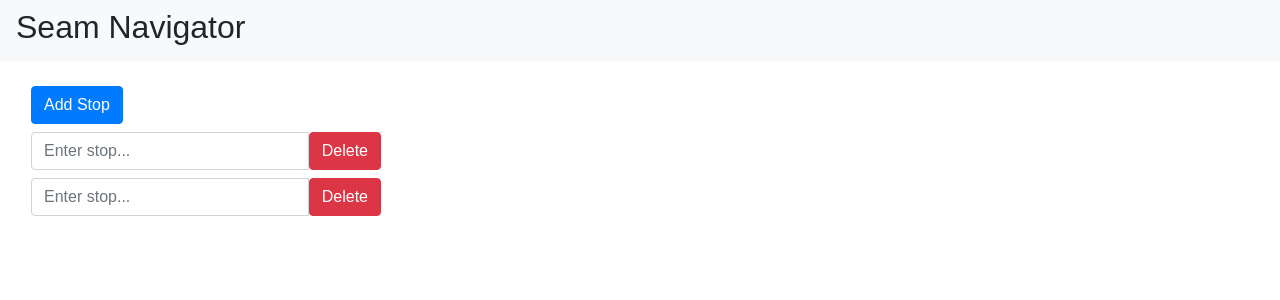
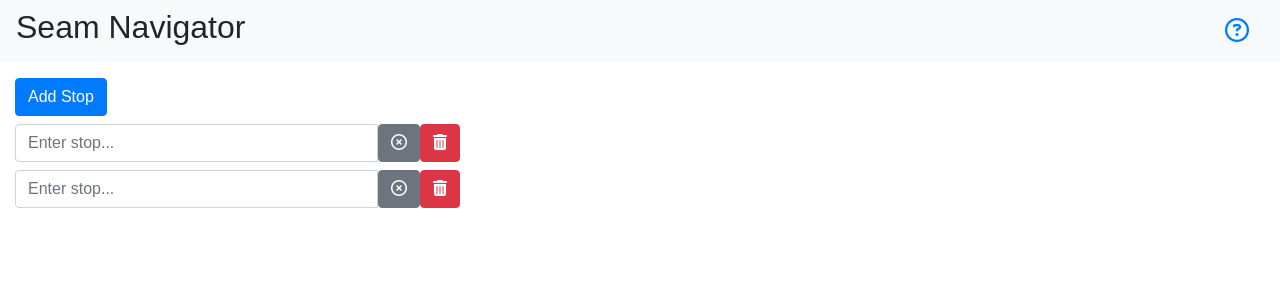
Before and after one commit to CallumHewitt/seam-navigator, a React (Create React App) app: page / in a window 1280 px wide. Shown: the top 300 px of the page. Built offline with nearby package versions, Linux system fonts and the light colour scheme; the HTML template or start-up script is replaced by a standard one.

Commit message:
Fixing stop display bug and adding button to clear text

```diff
--- a/public/index.html
+++ b/public/index.html
@@ -1,5 +1,6 @@
 <!DOCTYPE html>
 <html lang="en">
+
 <head>
   <meta charset="utf-8" />
   <link rel="icon" href="%PUBLIC_URL%/favicon.ico" />
@@ -7,6 +8,7 @@
   <meta name="theme-color" content="#000000" />
   <meta name="description" content="Seam Navigator - Find your way!" />
   <link rel="apple-touch-icon" href="%PUBLIC_URL%/logo192.png" />
+  <script src="https://kit.fontawesome.com/5858de5449.js" crossorigin="anonymous"></script>
   <!--
       manifest.json provides metadata used when your web app is installed on a
       user's mobile device or desktop. See https://developers.google.com/web/fundamentals/web-app-manifest/
@@ -23,6 +25,7 @@
     -->
   <title>Seam Navigator</title>
 </head>
+
 <body>
   <noscript>You need to enable JavaScript to run this app.</noscript>
   <div id="root"></div>
@@ -37,4 +40,5 @@
       To create a production bundle, use `npm run build` or `yarn build`.
     -->
 </body>
+
 </html>
--- a/src/App.js
+++ b/src/App.js
@@ -4,21 +4,41 @@ import Plotter from './components/plotter'
 import map from './data/map'
 
 class App extends Component {
-  state = {
-    map
-  }
-
   render() {
     return (
       <React.Fragment>
         <nav className="navbar navbar-expand-lg navbar-dark bg-light">
-          <h2>Seam Navigator</h2>
+          <div className="container-fluid pl-0">
+            <h2 className="float-start">Seam Navigator</h2>
+            <a className="float-end" href="http://callumh.io">
+              <i className="fa-regular fa-xl fa-circle-question"></i>
+            </a>
+          </div>
         </nav>
-        <div className="container-lg m-3">
-          <Plotter map={map}></Plotter>
+        <div className="container-lg m-0 py-3">
+          <Plotter map={this.filterMap(map)}></Plotter>
         </div>
-      </React.Fragment>
+      </React.Fragment >
     );
+  }
+
+  filterMap = (map) => {
+    const nodes = map.nodes
+    const hiddenNodeIds = new Set(Object.keys(nodes).filter(nodeId => nodes[nodeId].hidden))
+    const filteredNodes = Object.keys(nodes)
+      .filter(nodeId => !hiddenNodeIds.has(nodeId))
+      .reduce((obj, key) => {
+        obj[key] = nodes[key];
+        return obj;
+      }, {});
+    const filteredEdges = map.edges
+      .filter(edge => !(hiddenNodeIds.has(edge[0]) || hiddenNodeIds.has(edge[1])))
+    map = {
+      nodes: filteredNodes,
+      edges: filteredEdges
+    }
+    console.log("Using map: ", map)
+    return map
   }
 }
 
--- a/src/components/plotter.jsx
+++ b/src/components/plotter.jsx
@@ -6,21 +6,8 @@ import RouteCards from "./routeCards";
 class Plotter extends Component {
   constructor(props) {
     super(props);
-    const map = props.map;
-    const nodes = props.map.nodes;
-    const stops = Object.keys(nodes)
-      .filter((nodeId) => !nodes[nodeId].hidden)
-      .map((nodeId) => {
-        return {
-          id: nodeId,
-          label: nodes[nodeId].name,
-        };
-      });
-    const route = ["", ""];
     this.state = {
-      map,
-      stops,
-      route,
+      route: ["", ""],
       distance: 0,
     };
   }
@@ -28,27 +15,28 @@ class Plotter extends Component {
   render() {
     const route = this.state.route;
     const accordionId = "accordion";
-
     return (
       <div className="row">
-        <div className="col-sm-4">
-          <button className="btn btn-primary my-2" onClick={this.handleAddStop}>
+        <div className="col-md-5">
+          <button className="btn btn-primary mb-2" onClick={this.handleAddStop}>
             Add Stop
           </button>
-          <ul>
-            {route.map((stopId, index) => (
+          <div>
+            {route.map((text, index) => (
               <Stop
+                id={index}
                 key={index}
-                id={index}
-                options={this.state.stops}
-                selected={this.getLabelFromId(stopId)}
+                text={text}
+                options={Object.values(this.props.map.nodes).map(
+                  (node) => node.name
+                )}
                 onChange={this.handleChangeStop}
                 onDelete={this.handleDeleteStop}
               ></Stop>
             ))}
-          </ul>
+          </div>
         </div>
-        <div id={accordionId} className="col-sm-6">
+        <div id={accordionId} className="col-md-7">
           {this.calculateLegs().map((leg) => (
             <RouteCards
               key={leg.to + leg.from}
@@ -61,22 +49,17 @@ class Plotter extends Component {
     );
   }
 
-  handleChangeStop = (index, selected) => {
-    const stopId = this.getIdFromLabel(selected);
+  handleAddStop = () => {
+    this.setState((prevState) => ({
+      route: [...prevState.route, ""],
+    }));
+  };
+
+  handleChangeStop = (index, text) => {
     const route = [...this.state.route];
-    route[index] = stopId;
+    route[index] = text;
     this.setState({ route });
   };
-
-  getIdFromLabel(label) {
-    const stop = this.state.stops.find((value) => value.label === label);
-    return !!stop ? stop.id : undefined;
-  }
-
-  getLabelFromId(id) {
-    const stop = this.state.stops.find((value) => value.id === id);
-    return !!stop ? stop.label : "";
-  }
 
   handleDeleteStop = (index) => {
     if (this.state.route.length > 1) {
@@ -86,32 +69,39 @@ class Plotter extends Component {
     }
   };
 
-  handleAddStop = () => {
-    this.setState((prevState) => ({
-      route: [...prevState.route, ""],
-    }));
-  };
-
   calculateLegs() {
     const route = this.state.route;
     const legs = [...Array(route.length - 1).keys()].map((index) => {
-      return this.calculateLeg(route[index], route[index + 1]);
+      const stopKeyFrom = this.getNodeKeyFromName(route[index]);
+      const stopKeyTo = this.getNodeKeyFromName(route[index + 1]);
+      return this.calculateLeg(stopKeyFrom, stopKeyTo);
     });
     return legs.filter((leg) => leg !== undefined);
   }
 
-  calculateLeg(stopIdFrom, stopIdTo) {
-    let leg = calculateRoute(this.state.map, stopIdFrom, stopIdTo);
+  getNodeKeyFromName = (nodeName) => {
+    const nodeEntry = Object.entries(this.props.map.nodes).find(
+      (entry) => entry[1].name === nodeName
+    );
+    return !!nodeEntry ? nodeEntry[0] : undefined;
+  };
+
+  calculateLeg(stopKeyFrom, stopKeyTo) {
+    let leg = calculateRoute(this.props.map, stopKeyFrom, stopKeyTo);
     if (leg !== undefined) {
-      leg.from = this.getLabelFromId(leg.from);
-      leg.to = this.getLabelFromId(leg.to);
+      leg.from = this.getNodeNameFromKey(leg.from);
+      leg.to = this.getNodeNameFromKey(leg.to);
       leg.route.forEach((jump) => {
-        jump.from = this.getLabelFromId(jump.from);
-        jump.to = this.getLabelFromId(jump.to);
+        jump.from = this.getNodeNameFromKey(jump.from);
+        jump.to = this.getNodeNameFromKey(jump.to);
       });
     }
-    console.log(leg);
     return leg;
+  }
+
+  getNodeNameFromKey(nodeKey) {
+    const nodeName = this.props.map.nodes[nodeKey];
+    return !!nodeName ? nodeName.name : "";
   }
 }
 
--- a/src/components/routeCards.jsx
+++ b/src/components/routeCards.jsx
@@ -3,7 +3,6 @@ import React, { Component } from "react";
 class RouteCards extends Component {
   render() {
     const leg = this.props.leg;
-
     return (
       <div className="card mb-2" key={leg.from + leg.to}>
         <div className="card-header">
--- a/src/components/stop.jsx
+++ b/src/components/stop.jsx
@@ -3,33 +3,65 @@ import React, { Component } from "react";
 class Stop extends Component {
   render() {
     const id = this.props.id;
-    const datalistId = id + "StopOptions";
-    const selected = this.props.selected;
+    const datalistId = id + "DataList";
     return (
+      <div>
+        <datalist id={datalistId}>
+          {this.props.options.map((option) => (
+            <option key={option} value={option} />
+          ))}
+        </datalist>
         <div className="input-group mb-2">
           <input
-          type="text"
-          className="form-control"
-          value={selected}
+            class="form-control"
+            value={this.props.text}
             list={datalistId}
             placeholder="Enter stop..."
-          onChange={(e) => this.props.onChange(id, e.target.value)}
+            onChange={(e) => this.handleInputChange(id, e)}
+            onFocus={() => this.handleInputFocus(id)}
           />
-        <datalist id={datalistId}>
-          {this.props.options.map((option) => (
-            <option key={option.id} value={option.label} />
-          ))}
-        </datalist>
+          {/*<div className="btn-group" role="group">*/}
+          <button
+            className="btn btn-secondary"
+            type="button"
+            onClick={() => this.handleClear(id)}
+          >
+            <i className="fa-regular fa-circle-xmark"></i>
+          </button>
           <button
             className="btn btn-danger"
             type="button"
-          onClick={() => this.props.onDelete(id)}
+            onClick={() => this.handleDelete(id)}
           >
-          Delete
+            <i className="fa-solid fa-trash-can"></i>
           </button>
+          {/*</div>*/}
+        </div>
       </div>
     );
   }
+
+  handleInputChange = (id, e) => {
+    let text = e.target.value;
+    if (e.nativeEvent.inputType === "deleteContentBackward") {
+      text = "";
+    }
+    this.props.onChange(id, text);
+  };
+
+  handleInputFocus = (id) => {
+    if (this.props.options.includes(this.props.text)) {
+      this.props.onChange(id, "");
+    }
+  };
+
+  handleClear = (id) => {
+    this.props.onChange(id, "");
+  };
+
+  handleDelete = (id) => {
+    this.props.onDelete(id);
+  };
 }
 
 export default Stop;
```
Also changed, not shown: 1 other file (tests, documents, lock files or other folders). Lines whose indentation alone changed are shown as unchanged.
